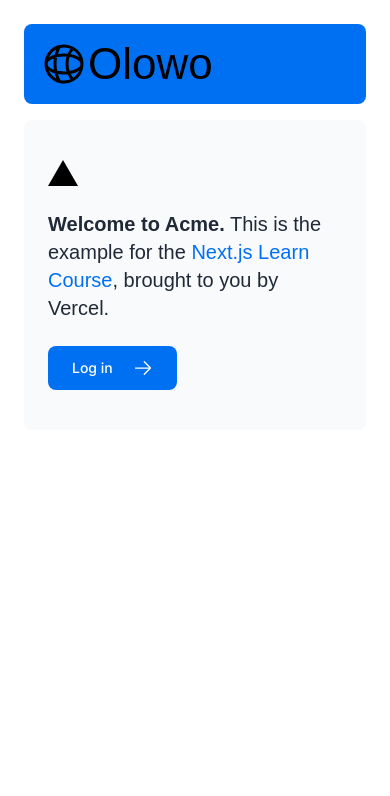
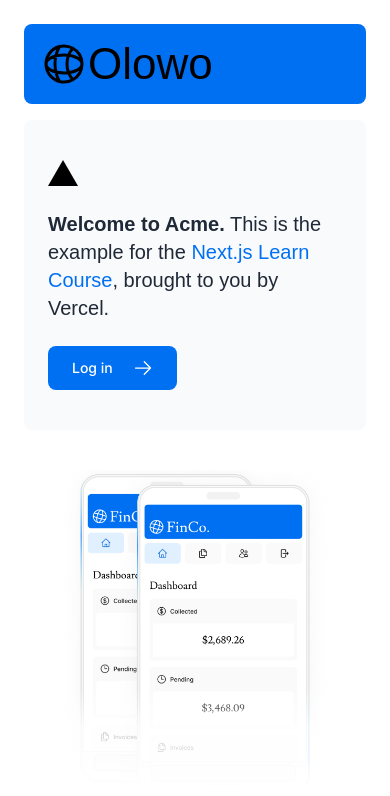
Before and after one commit to Emmanuel-Ingwe/dashboard-latest, a Next.js app: page / in a window 390 px wide. Shown: the top 796 px of the page. Built offline with nearby package versions, Linux system fonts and the light colour scheme; a web font is replaced by a local one.

Commit message:
add: hero-imgs

```diff
--- a/app/page.tsx
+++ b/app/page.tsx
@@ -33,7 +33,7 @@
             <span>Log in</span> <ArrowRightIcon className="w-5 md:w-6" />
           </Link>
         </div>
-        <div className="flex items-center justify-center p-6 md:w-3/5 md:px-28 md:py-12">
+        <div className="flex-wrap md:flex items-center justify-center p-6 md:w-3/5 md:px-28 md:py-12">
           {/* Add Hero Images Here */}
           <Image
             src="/hero-desktop.png"
@@ -42,6 +42,13 @@
             className="hidden md:block"
             alt="dshboard desktop version"
           />
+          <Image
+            src="/hero-mobile.png"
+            width={560}
+            height={500}
+            className="md:hidden"
+            alt="dshboard mobile version"
+          />
         </div>
       </div>
     </main>
```
